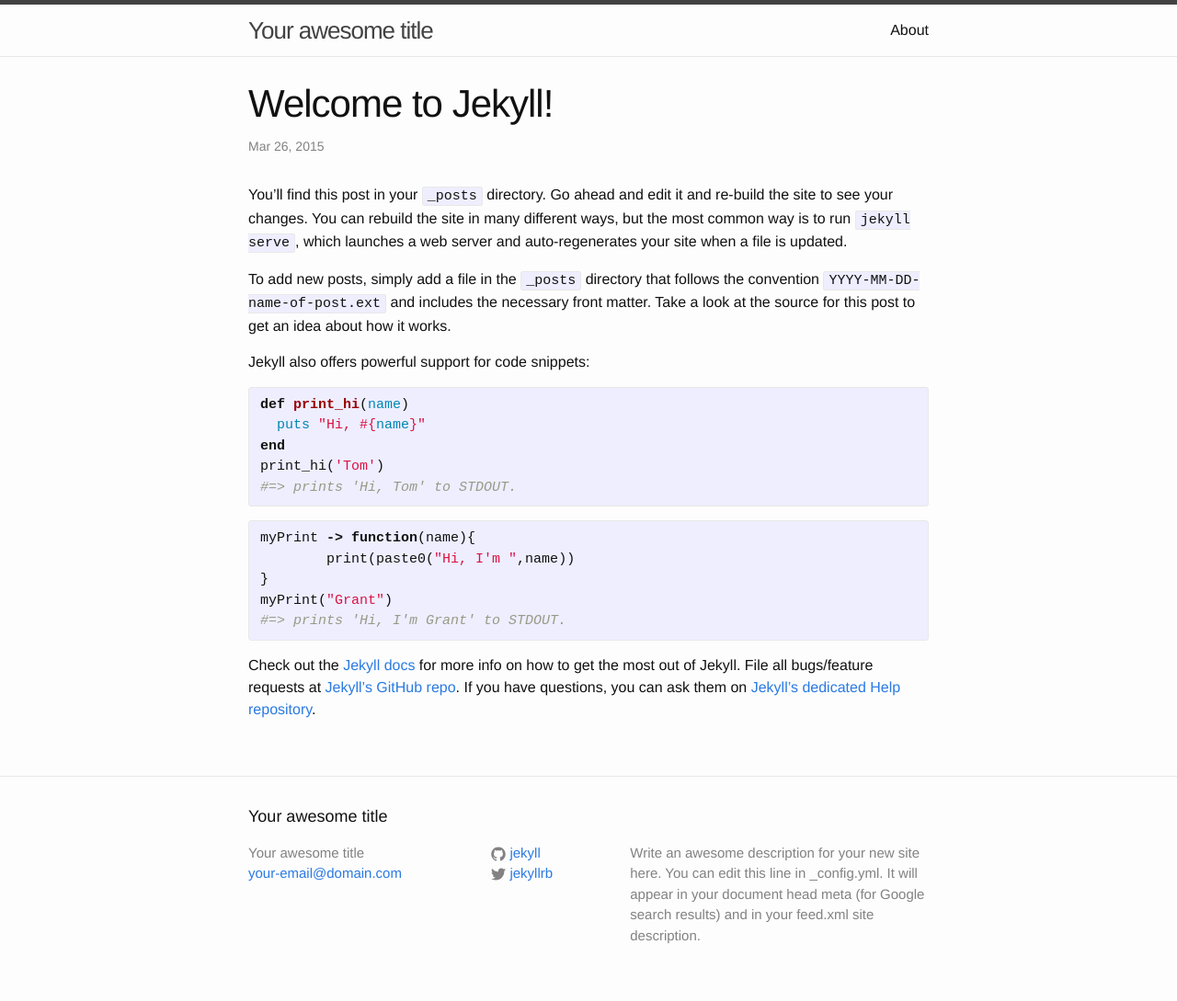
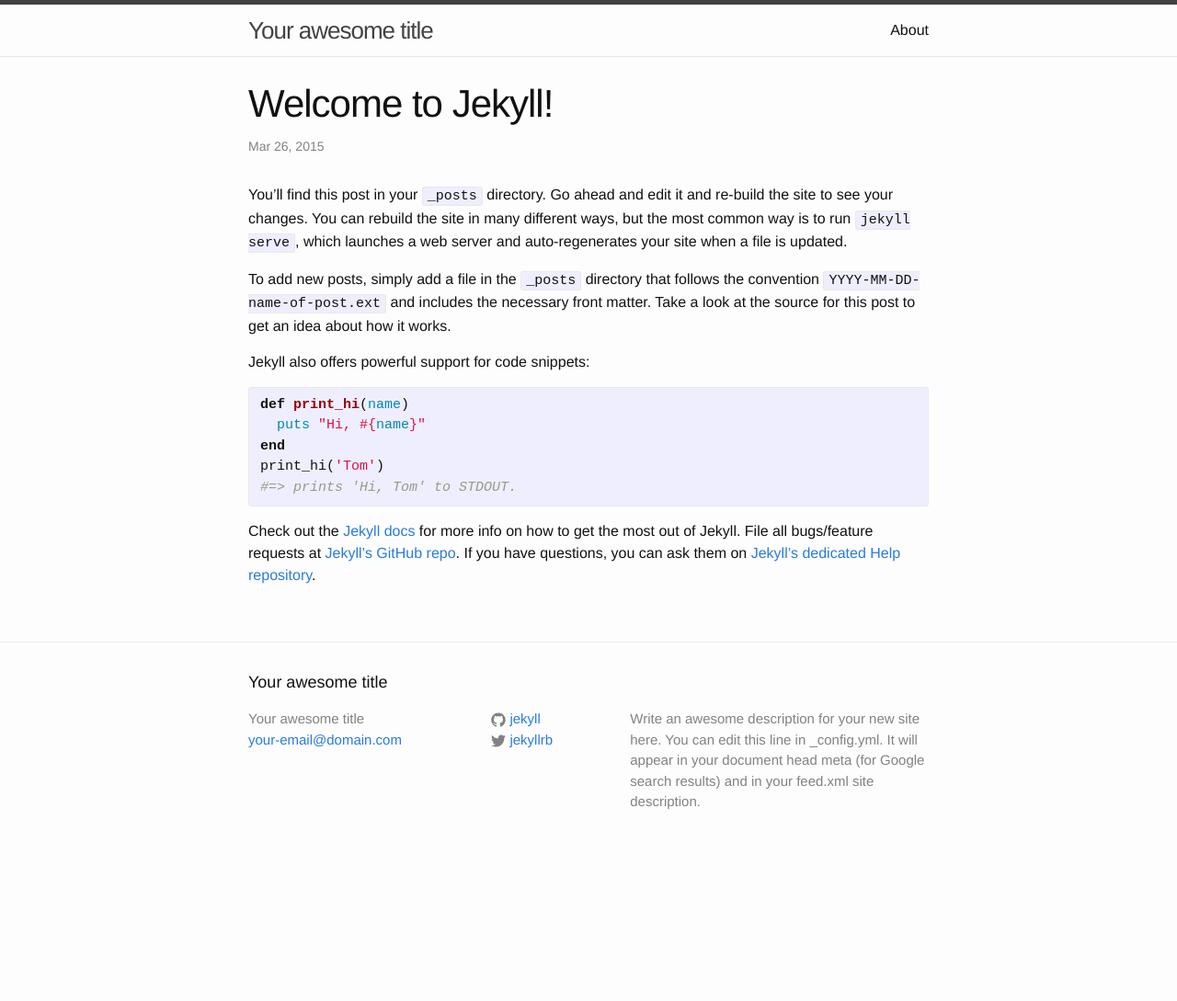
Before and after one commit to grizant/stat.blog, a Jekyll site: the page built from jekyll/_posts/2015-03-26-welcome-to-jekyll.markdown, in a window 1280 px wide. Shown: the whole page at 92% size. Built offline with Jekyll 4.4.1, drawn with Linux system fonts in a browser that asks for light colours; after the commit the page ends 944 px from its top, so only the background shows below that.

Commit message:
directory change 2

```diff
--- a/jekyll/_config.yml
+++ b/jekyll/_config.yml
@@ -11,5 +11,4 @@ twitter_username: jekyllrb
 github_username:  jekyll
 
 # Build settings
-destination: ../test.grizant
 markdown: kramdown
--- a/jekyll/_posts/2015-03-26-change-dir.html
+++ /dev/null
@@ -1 +0,0 @@
-aoeu
--- a/jekyll/_posts/2015-03-26-welcome-to-jekyll.markdown
+++ b/jekyll/_posts/2015-03-26-welcome-to-jekyll.markdown
@@ -18,15 +18,6 @@ print_hi('Tom')
 #=> prints 'Hi, Tom' to STDOUT.
 {% endhighlight %}
 
-{% highlight R %}
-myPrint -> function(name){
-	print(paste0("Hi, I'm ",name))
-}
-myPrint("Grant")
-#=> prints 'Hi, I'm Grant' to STDOUT.
-{% endhighlight %}
-
-
 Check out the [Jekyll docs][jekyll] for more info on how to get the most out of Jekyll. File all bugs/feature requests at [Jekyll’s GitHub repo][jekyll-gh]. If you have questions, you can ask them on [Jekyll’s dedicated Help repository][jekyll-help].
 
 [jekyll]:      http://jekyllrb.com
```
Also changed, not shown: other parts of jekyll/_posts/2015-03-26-welcome-to-jekyll.markdown (+1 -1 lines).
